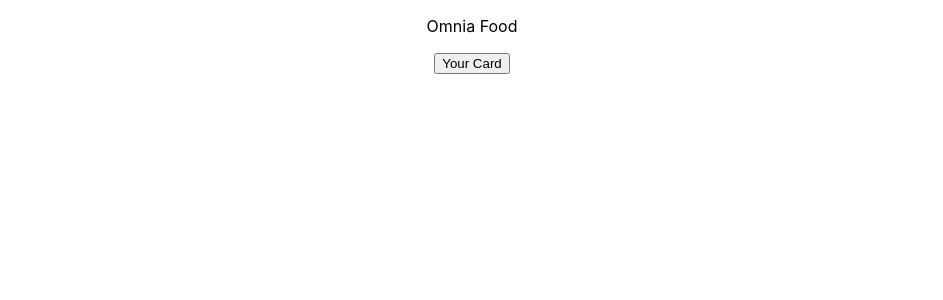
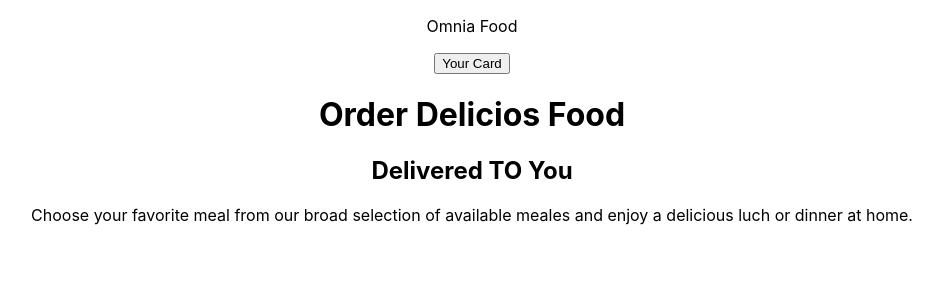
Before and after one commit to dariushbadakhshan/practice-order-food-app, a React (Create React App) app: page / in a window 1280 px wide. Shown: the top 300 px of the page, without its empty margins (168-1111 px from the left). Built offline with nearby package versions, Linux system fonts and the light colour scheme.

Commit message:
describe content of Navbar and Contnet of Header

```diff
--- a/src/components/Header/Header.Content.tsx
+++ b/src/components/Header/Header.Content.tsx
@@ -1,4 +1,15 @@
 const Content = () => {
-  return <div></div>;
+  return (
+    <div>
+      <div>
+        <h1>Order Delicios Food</h1>
+        <h2>Delivered TO You</h2>
+        <p>
+          Choose your favorite meal from our broad selection of available meales
+          and enjoy a delicious luch or dinner at home.
+        </p>
+      </div>
+    </div>
+  );
 };
 export default Content;
```
